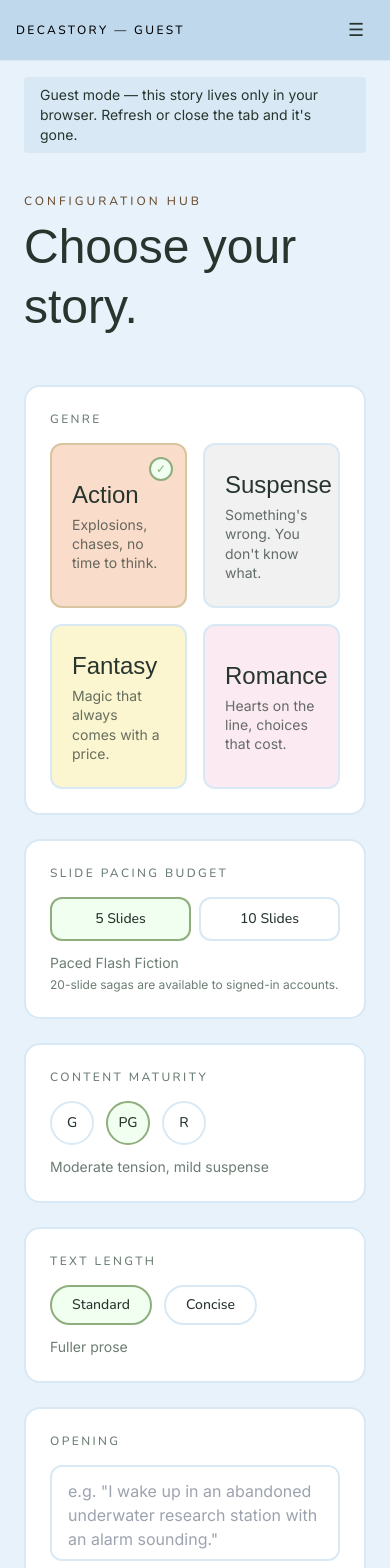
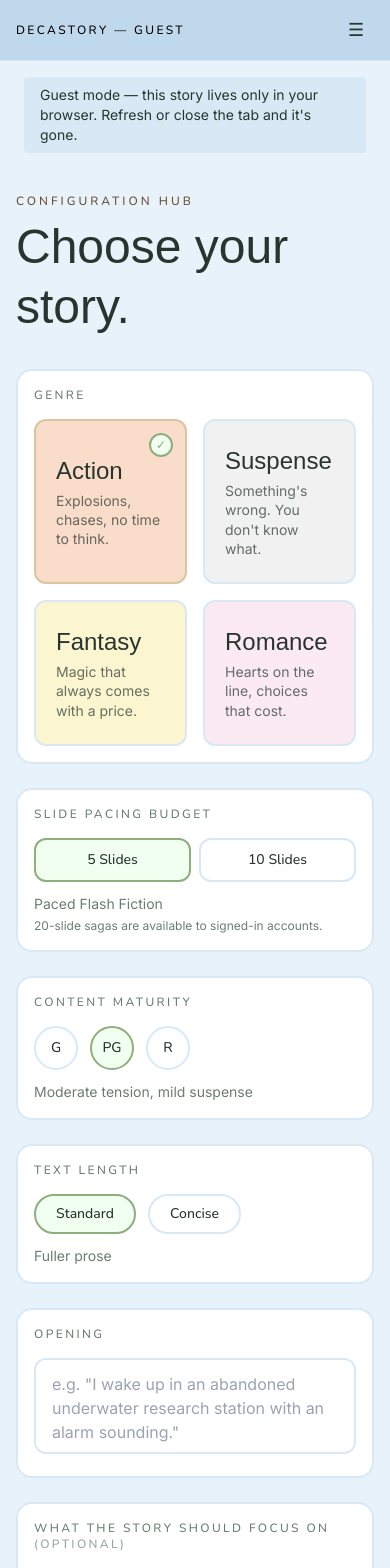
Before and after one commit to ashtheflash1212/decastory, a Next.js app: page /guest in a window 390 px wide. Shown: the top 1568 px of the page. Built offline with nearby package versions, Linux system fonts and the light colour scheme; a web font is replaced by a local one.

Commit message:
Add checkmark badge to selected genre card

```diff
--- a/components/ConfigHub.tsx
+++ b/components/ConfigHub.tsx
@@ -63,7 +63,7 @@ export default function ConfigHub({
   }
 
   return (
-    <div className="max-w-5xl mx-auto px-6 py-12">
+    <div className="max-w-5xl mx-auto px-4 sm:px-6 py-8 sm:py-12">
       <p className="font-mech text-xs uppercase tracking-[0.25em] text-cocoa mb-2">Configuration Hub</p>
       <div className="flex items-end justify-between gap-4 mb-2 flex-wrap">
         <h1 className="font-display text-5xl sm:text-6xl leading-tight">Choose your story.</h1>
@@ -74,7 +74,7 @@ export default function ConfigHub({
           {slidesToday}/{slideLimit} slides today
         </span>
       </div>
-      <div className="mb-12" />
+      <div className="mb-8 sm:mb-12" />
 
       {atLimit && (
         <div className="bg-surface2 text-ink text-sm rounded px-4 py-3 mb-6">
@@ -87,7 +87,7 @@ export default function ConfigHub({
         </div>
       )}
 
-      <section className="rounded-2xl border-2 border-surface2 bg-surface p-6 mb-6">
+      <section className="rounded-2xl border-2 border-surface2 bg-surface p-4 sm:p-6 mb-6">
         <h2 className="font-mech text-xs uppercase tracking-[0.2em] text-muted mb-4">Genre</h2>
         <div className="grid grid-cols-2 lg:grid-cols-4 gap-4">
           {GENRES.map((g) => (
@@ -95,27 +95,30 @@ export default function ConfigHub({
               key={g.id}
               onClick={() => setGenre(g.id)}
               style={{ backgroundColor: g.cardBg }}
-              className={`relative text-left rounded-xl border-2 px-5 py-6 transition-all duration-200 hover:scale-[1.03] hover:shadow-md ${
+              className={`relative text-left rounded-xl border-2 px-4 py-4 sm:px-5 sm:py-6 transition-all duration-200 hover:scale-[1.03] hover:shadow-md ${
                 genre === g.id ? "border-brass" : "border-surface2 hover:border-sage"
               }`}
             >
               {genre === g.id && (
                 <span
-                  className="absolute top-3 right-3 w-6 h-6 rounded-full border-2 border-sage flex items-center justify-center text-sage text-xs"
+                  className="absolute top-2 right-2 sm:top-3 sm:right-3 w-5 h-5 sm:w-6 sm:h-6 rounded-full border-2 border-sage flex items-center justify-center text-sage text-[10px] sm:text-xs"
                   style={{ backgroundColor: "#F0FFF0" }}
                 >
                   ✓
                 </span>
               )}
-              <div className="font-display text-2xl mb-1">{g.label}</div>
-              <div className="text-sm text-ink/70 leading-snug min-h-[2.5rem]">{g.blurb}</div>
+              <div className="font-display text-xl sm:text-2xl mb-1">{g.label}</div>
+              <div className="text-sm text-ink/70 leading-snug min-h-[1.25rem] sm:min-h-[2.5rem]">
+                <span className="sm:hidden">{g.mobileBlurb}</span>
+                <span className="hidden sm:inline">{g.blurb}</span>
+              </div>
             </button>
           ))}
         </div>
       </section>
 
       <div className="grid grid-cols-1 lg:grid-cols-3 gap-6 mb-6">
-        <section className="rounded-2xl border-2 border-surface2 bg-surface p-6">
+        <section className="rounded-2xl border-2 border-surface2 bg-surface p-4 sm:p-6">
           <h2 className="font-mech text-xs uppercase tracking-[0.2em] text-muted mb-4">Slide Pacing Budget</h2>
           <div className="grid grid-cols-3 gap-2">
             {[5, 10, 20].map((n) => (
@@ -137,7 +140,7 @@ export default function ConfigHub({
           </p>
         </section>
 
-        <section className="rounded-2xl border-2 border-surface2 bg-surface p-6">
+        <section className="rounded-2xl border-2 border-surface2 bg-surface p-4 sm:p-6">
           <h2 className="font-mech text-xs uppercase tracking-[0.2em] text-muted mb-4">Content Maturity</h2>
           <div className="flex gap-3">
             {RATINGS.map((r) => (
@@ -163,7 +166,7 @@ export default function ConfigHub({
           </p>
         </section>
 
-        <section className="rounded-2xl border-2 border-surface2 bg-surface p-6">
+        <section className="rounded-2xl border-2 border-surface2 bg-surface p-4 sm:p-6">
           <h2 className="font-mech text-xs uppercase tracking-[0.2em] text-muted mb-4">Text Length</h2>
           <div className="flex gap-3">
             {(["standard", "concise"] as const).map((p) => (
@@ -186,7 +189,7 @@ export default function ConfigHub({
         </section>
       </div>
 
-      <section className="rounded-2xl border-2 border-surface2 bg-surface p-6 mb-6">
+      <section className="rounded-2xl border-2 border-surface2 bg-surface p-4 sm:p-6 mb-6">
         <h2 className="font-mech text-xs uppercase tracking-[0.2em] text-muted mb-4">Opening</h2>
         <textarea
           value={seed}
@@ -196,12 +199,12 @@ export default function ConfigHub({
         />
       </section>
 
-      <section className="rounded-2xl border-2 border-surface2 bg-surface p-6 mb-6">
+      <section className="rounded-2xl border-2 border-surface2 bg-surface p-4 sm:p-6 mb-6">
         <h2 className="font-mech text-xs uppercase tracking-[0.2em] text-muted mb-4">
           What the story should focus on <span className="text-muted/70">(optional)</span>
         </h2>
         <p className="text-sm text-muted mb-3">
-          Keeps the AI on your actual subject instead of drifting into generic genre spectacle.
+          Keeps the AI on-topic, not just on-genre.
         </p>
         <textarea
           value={focusPrompt}
--- a/components/GuestPlay.tsx
+++ b/components/GuestPlay.tsx
@@ -243,11 +243,11 @@ export default function GuestPlay() {
       </div>
 
       {phase === "config" && (
-        <div className="max-w-5xl mx-auto px-6 pb-12">
+        <div className="max-w-5xl mx-auto px-4 sm:px-6 pb-8 sm:pb-12">
           <p className="font-mech text-xs uppercase tracking-[0.25em] text-cocoa mb-2">Configuration Hub</p>
-          <h1 className="font-display text-5xl sm:text-6xl leading-tight mb-12">Choose your story.</h1>
+          <h1 className="font-display text-5xl sm:text-6xl leading-tight mb-8 sm:mb-12">Choose your story.</h1>
 
-          <section className="rounded-2xl border-2 border-surface2 bg-surface p-6 mb-6">
+          <section className="rounded-2xl border-2 border-surface2 bg-surface p-4 sm:p-6 mb-6">
             <h2 className="font-mech text-xs uppercase tracking-[0.2em] text-muted mb-4">Genre</h2>
             <div className="grid grid-cols-2 lg:grid-cols-4 gap-4">
               {GENRES.map((g) => (
@@ -275,7 +275,7 @@ export default function GuestPlay() {
           </section>
 
           <div className="grid grid-cols-1 lg:grid-cols-3 gap-6 mb-6">
-            <section className="rounded-2xl border-2 border-surface2 bg-surface p-6">
+            <section className="rounded-2xl border-2 border-surface2 bg-surface p-4 sm:p-6">
               <h2 className="font-mech text-xs uppercase tracking-[0.2em] text-muted mb-4">Slide Pacing Budget</h2>
               <div className="grid grid-cols-2 gap-2">
                 {[5, 10].map((n) => (
@@ -296,7 +296,7 @@ export default function GuestPlay() {
               <p className="text-xs text-muted mt-1">20-slide sagas are available to signed-in accounts.</p>
             </section>
 
-            <section className="rounded-2xl border-2 border-surface2 bg-surface p-6">
+            <section className="rounded-2xl border-2 border-surface2 bg-surface p-4 sm:p-6">
               <h2 className="font-mech text-xs uppercase tracking-[0.2em] text-muted mb-4">Content Maturity</h2>
               <div className="flex gap-3">
                 {RATINGS.map((r) => (
@@ -322,7 +322,7 @@ export default function GuestPlay() {
               </p>
             </section>
 
-            <section className="rounded-2xl border-2 border-surface2 bg-surface p-6">
+            <section className="rounded-2xl border-2 border-surface2 bg-surface p-4 sm:p-6">
               <h2 className="font-mech text-xs uppercase tracking-[0.2em] text-muted mb-4">Text Length</h2>
               <div className="flex gap-3">
                 {(["standard", "concise"] as const).map((p) => (
@@ -345,7 +345,7 @@ export default function GuestPlay() {
             </section>
           </div>
 
-          <section className="rounded-2xl border-2 border-surface2 bg-surface p-6 mb-6">
+          <section className="rounded-2xl border-2 border-surface2 bg-surface p-4 sm:p-6 mb-6">
             <h2 className="font-mech text-xs uppercase tracking-[0.2em] text-muted mb-4">Opening</h2>
             <textarea
               value={seed}
@@ -355,7 +355,7 @@ export default function GuestPlay() {
             />
           </section>
 
-          <section className="rounded-2xl border-2 border-surface2 bg-surface p-6 mb-6">
+          <section className="rounded-2xl border-2 border-surface2 bg-surface p-4 sm:p-6 mb-6">
             <h2 className="font-mech text-xs uppercase tracking-[0.2em] text-muted mb-4">
               What the story should focus on <span className="text-muted/70">(optional)</span>
             </h2>
--- a/lib/genres.ts
+++ b/lib/genres.ts
@@ -3,6 +3,7 @@ export const GENRES = [
     id: "action",
     label: "Action",
     blurb: "Explosions, chases, no time to think.",
+    mobileBlurb: "No time to think.",
     axisLabel: "Spectacle",
     flavorGuidance:
       "Lean into dramatic, cinematic surroundings — collapsing structures, vehicles, crowds, environmental hazards the player must move through or use.",
@@ -15,6 +16,7 @@ export const GENRES = [
     id: "suspense",
     label: "Suspense",
     blurb: "Something's wrong. You don't know what.",
+    mobileBlurb: "Something's wrong.",
     axisLabel: "Paranoia",
     flavorGuidance:
       "Lean into a creeping sense that something is being watched, followed, or hidden — ambiguous details, things half-glimpsed, reasons to distrust what seems safe.",
@@ -27,6 +29,7 @@ export const GENRES = [
     id: "fantasy",
     label: "Fantasy",
     blurb: "Magic that always comes with a price.",
+    mobileBlurb: "Magic has a price.",
     axisLabel: "Magic",
     flavorGuidance:
       "Lean into magical creatures, enchanted objects, or supernatural forces with real rules and real costs — magic should feel consequential, not decorative.",
@@ -39,6 +42,7 @@ export const GENRES = [
     id: "romance",
     label: "Romance",
     blurb: "Hearts on the line, choices that cost.",
+    mobileBlurb: "Choices that cost.",
     axisLabel: "Intimacy",
     flavorGuidance:
       "Lean into complex relationship dynamics — competing loyalties, unspoken feelings, trust being built or broken between characters.",
```
